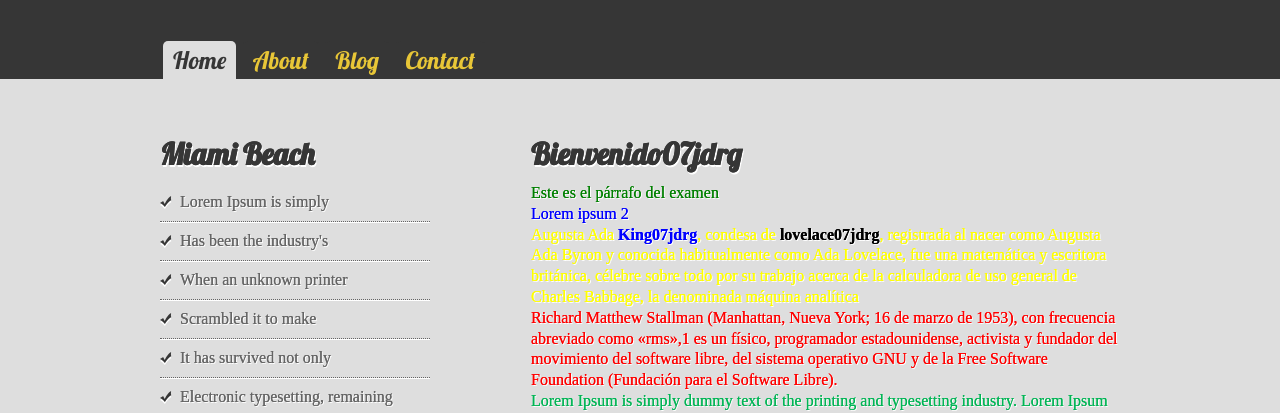
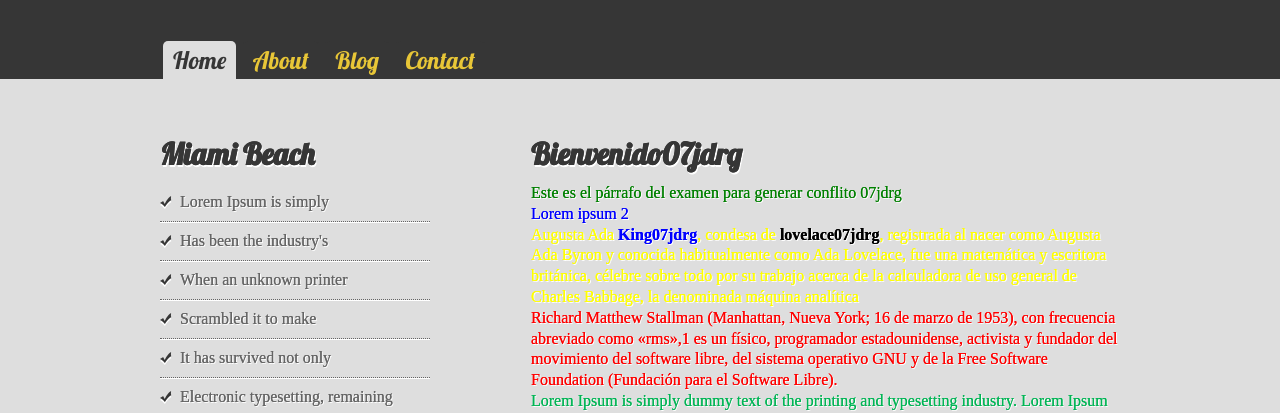
Before and after one commit to Jriog/goal-jdrg07, a plain HTML site: page index.html in a window 1280 px wide. Shown: the part 345-758 px from the top of the page. Drawn offline with Linux system fonts and the light colour scheme; a web font is replaced by a local one.

Commit message:
Generando conflicto

```diff
--- a/index.html
+++ b/index.html
@@ -39,7 +39,7 @@ Released: 4.3.13
 
     	<h1>Bienvenido07jdrg</h1>
 
-	<p style="color:green">Este es el párrafo del examen</p>
+	<p style="color:green">Este es el párrafo del examen para generar conflito 07jdrg</p>
 
 	<p style="color:blue">Lorem ipsum 2</p>
 
```
